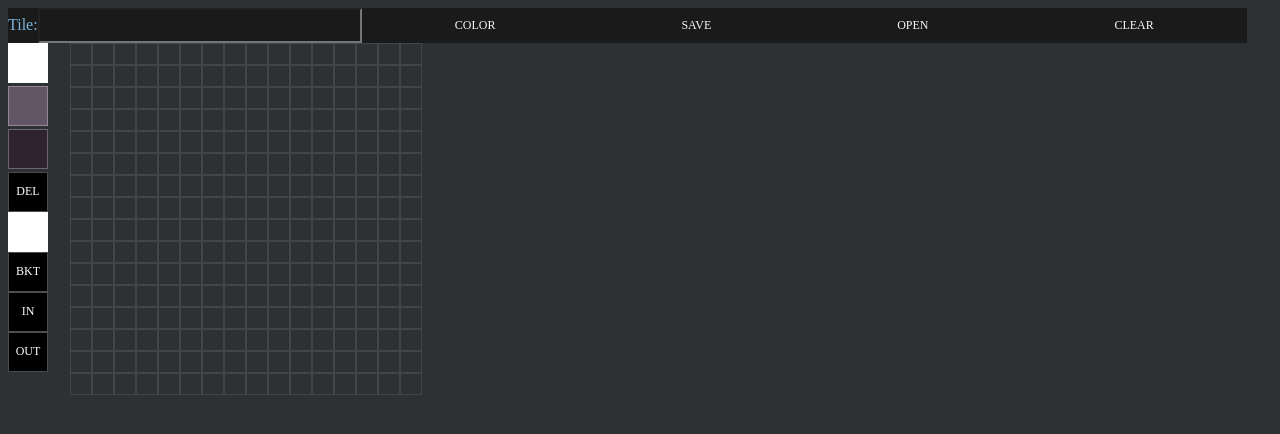
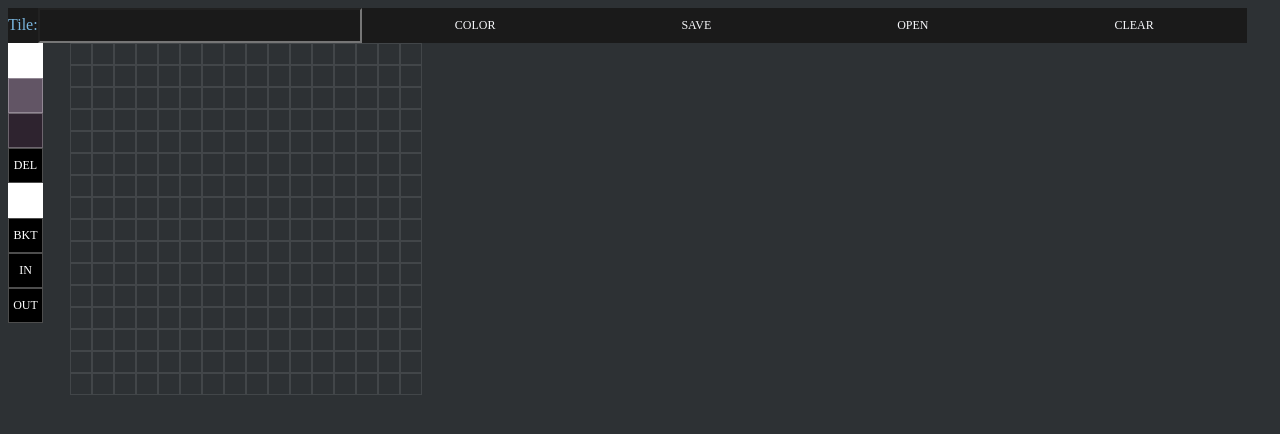
Before and after one commit to themoneytoad/ToadTools, a Flask app: page /tiles in a window 1280 px wide. Shown: the top 434 px of the page. Run offline with Flask 2, Linux system fonts and the light colour scheme; some libraries are stand-ins or nearby versions.

Commit message:
making side bar slightly smaller

```diff
--- a/static/stylish.css
+++ b/static/stylish.css
@@ -75,8 +75,8 @@ button {
 }
 
 .color-picker {
-    height: 40px;
-    width: 40px;
+    height: 35px;
+    width: 35px;
     position: relative;
     font-family: "Barlow", serif;
     font-size: 12px;
@@ -245,7 +245,6 @@ p {
 }
 .tile-menu {
     width: 62px;
-    y
     display: flex;
     flex-direction: column;
 }
```
